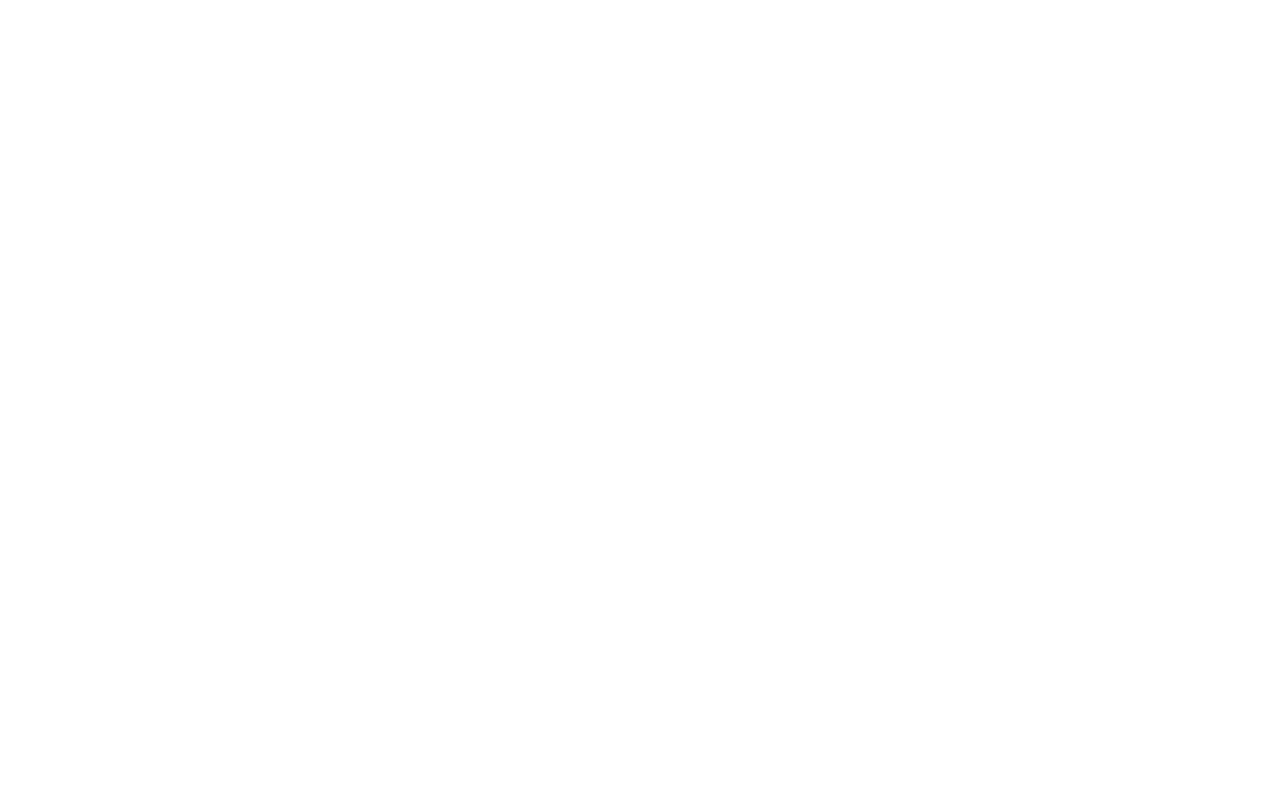
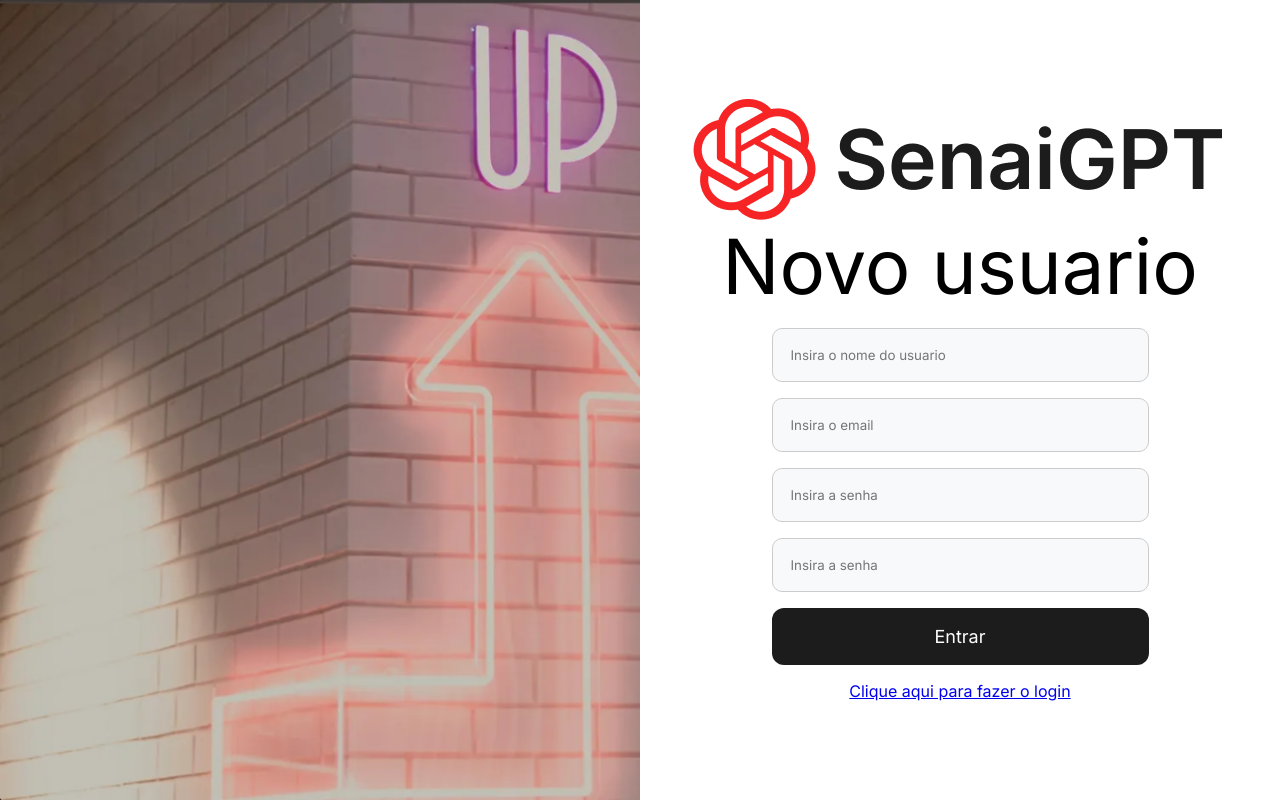
Before and after one commit to marcelaamaro/senai-gpt-web-angular-jul-25, an Angular app: page /new-user in a window 1280 px wide. Before the commit this address led to /. Built offline with nearby package versions, Linux system fonts and the light colour scheme.

Commit message:
Interface da tela de usuario concluida

```diff
--- a/src/app/user-module/new-user-screen/new-user-screen.css
+++ b/src/app/user-module/new-user-screen/new-user-screen.css
@@ -13,12 +13,14 @@ font-family: "Inter";
     margin-bottom: 16px;
 }
 
-.up-image {
-    background-image: url("/imgs/up.jpg");
+.robo-image {
+    background-image: url("/imgs/upp1.png");
     background-size: cover;
-    background-position: 0px -100px;
-    width: 50VW; /*50% da largura do monitor */
-    height: 100vh; /* 100% da altura do monitor */
+    background-position: 0px;
+    background-repeat: no-repeat;
+    width: 50vw; /*50% da largura do monitor */
+   height: 100vh; /* 100% da altura do monitor */
+
 }
 
    .page-container {
@@ -26,31 +28,18 @@ font-family: "Inter";
    }
 
    .login-container {
-     width: 50VW; /*50% da largura do monitor */
+    width: 50vw; /*50% da largura do monitor */
     height: 100vh; /* 100% da altura do monitor */
     display: flex; /* ativar o flex */
     flex-direction: column; /*muda o flex para colunas */
     align-items: center; /* centralizar horizontalmente */
     justify-content: center; /* centralizar verticalmente */
+
    }
 
-.classe /* Com ponto antes */{
-
-
- }
-
-#id /* Com hashtag antes */{
-
-}
-
-
- img /* Tags, sem nenhum prefixo */{
-
-}
-
-.login-container img {
-    height: 60px;
-}
+   .link-login{
+text-decoration: underline;
+   }
 
 .inpt {
     padding: 18px; /* espaçamento interno */
--- a/src/app/user-module/new-user-screen/new-user-screen.html
+++ b/src/app/user-module/new-user-screen/new-user-screen.html
@@ -1,34 +1,24 @@
-<body>
+<header></header>
+<main class="page-container"> <!--Caixa maior-->
 
-    <header></header>
-        <main class="page-container"> <!--Caixa maior-->
+    <div class="robo-image">
+    </div>
 
-        <div
-        class="up-image">
-        </div>
+    <div class="login-container" [formGroup]="loginForm">
 
+        <img src="imgs/Chat.png" alt="logo do senai">
 
-        <div class="login-container" [formGroup]="loginForm">
-            <img src="imgs/up.jpg" alt="Logo do SenaiGPT">
-
-            <h1 class="titulo">novo usuario</h1>
+        <h1 class="titulo">Novo usuario</h1>
 
 
         <input class="inpt" type="nome" Placeholder="Insira o nome do usuario" formControlName="nome">
         <input class="inpt" type="email" Placeholder="Insira o email" formControlName="email">
-        <input class="inpt" type="password" placeholder= "Insira a senha" formControlName="password">
-        <input class="inpt" type="password" placeholder= "Insira a senha" formControlName="password">
+        <input class="inpt" type="password" placeholder="Insira a senha" formControlName="password">
+        <input class="inpt" type="password" placeholder="Insira a senha" formControlName="password">
 
-        <button class= "button" (click)="onloginClick()">Entrar</button>
+        <button class="button" (click)="onloginClick()">Entrar</button>
 
-        <h5 class="subtitulo">clique aqui para fazer o login</h5>
+        <a href="/login" class="link-login">Clique aqui para fazer o login</a>
     </div>
 
-        </main> <!--Caixa maior-->
-
-        <footer></footer>
-
-        <script>
-            window.location.href = "./login";
-        </script>
-    </body>
+</main> <!--Caixa maior-->
--- a/src/app/user-module/new-user-screen/new-user-screen.ts
+++ b/src/app/user-module/new-user-screen/new-user-screen.ts
@@ -1,5 +1,5 @@
 import { ChangeDetectorRef, Component } from '@angular/core';
-import { FormBuilder, FormGroup, ReactiveFormsModule, Validators } from '@angular/forms';
+import { FormBuilder, FormGroup, NgModel, ReactiveFormsModule, Validators } from '@angular/forms';
 
 @Component({
   selector: 'app-new-user-screen',
@@ -18,6 +18,7 @@ export class NewUserScreen {
     //cria o campo obrigatorio de email.
     //cria o campo obrigatorio de senha.
     this.loginForm = this.fb.group({
+      nome: ["", [Validators.required]],
       email: ["", [Validators.required]],
       password: ["", [Validators.required]]
     });
@@ -28,6 +29,7 @@ export class NewUserScreen {
   async onloginClick() {
     alert("botao de login clicado.");
 
+    console.log("nome", this.loginForm.value.nome);
     console.log("email", this.loginForm.value.email);
     console.log("Password", this.loginForm.value.password);
 
@@ -42,6 +44,7 @@ export class NewUserScreen {
         "Content-type": "application/json"
       },
       body: JSON.stringify({
+        nome: this.loginForm.value.nome,
         email: this.loginForm.value.email,
         password: this.loginForm.value.password
       })
```
Also changed, not shown: src/app/app.routes.ts (+7 -1 lines), public/imgs/up.jpg (deleted), public/imgs/upp1.png (added).
